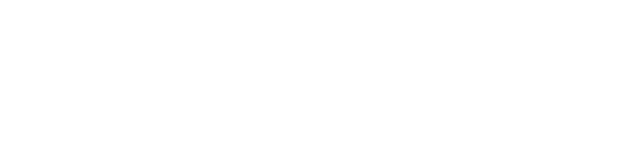
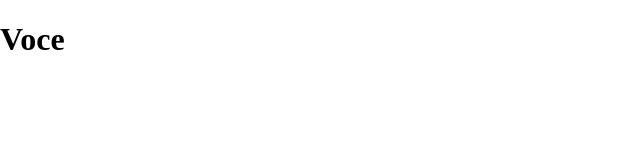
Before and after one commit to seapines/Voce, a plain HTML site: page index.html in a window 1280 px wide. Shown: the whole page, without its empty margins (0-640 px from the left). Drawn offline with Linux system fonts and the light colour scheme.

Commit message:
Add heading to trigger Pages deploy

```diff
--- a/index.html
+++ b/index.html
@@ -7,5 +7,6 @@
   <link rel="stylesheet" href="style.css">
 </head>
 <body>
+  <h1>Voce</h1>
 </body>
 </html>
```
